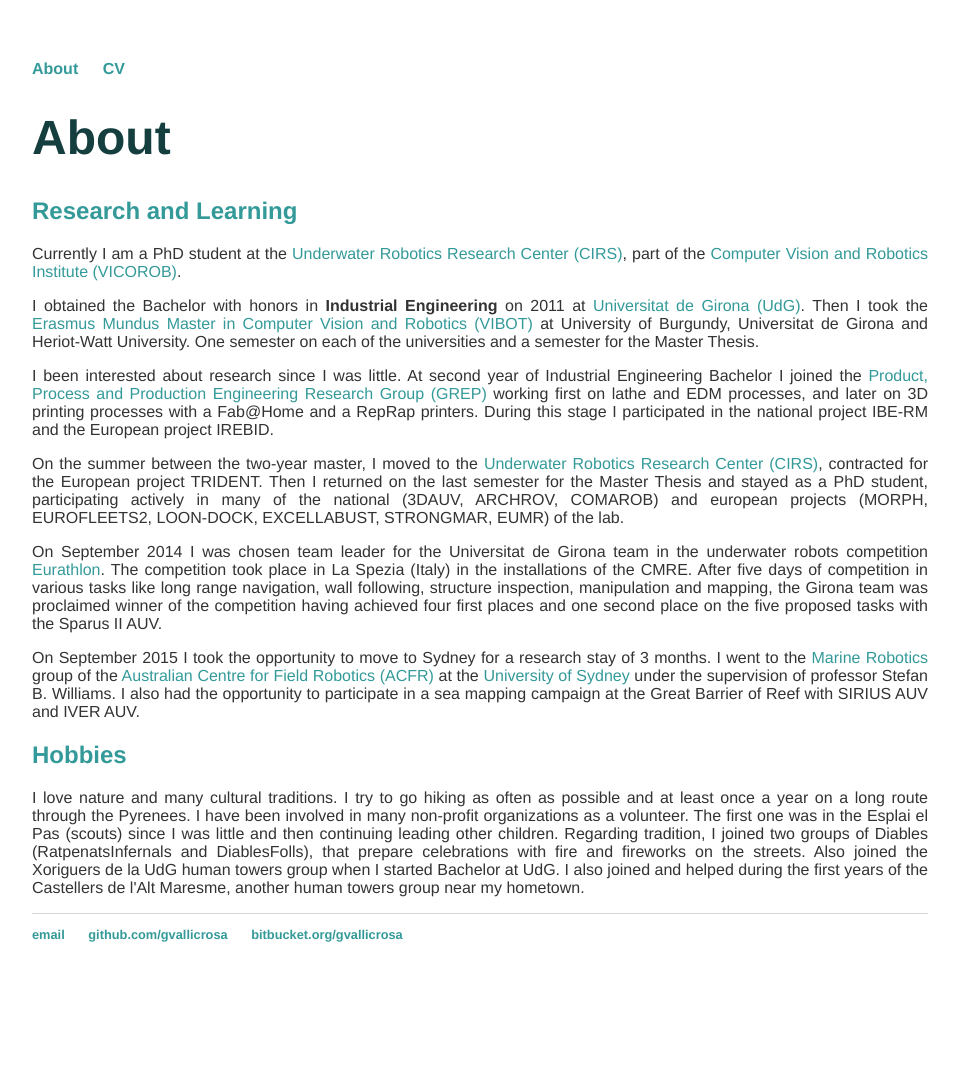
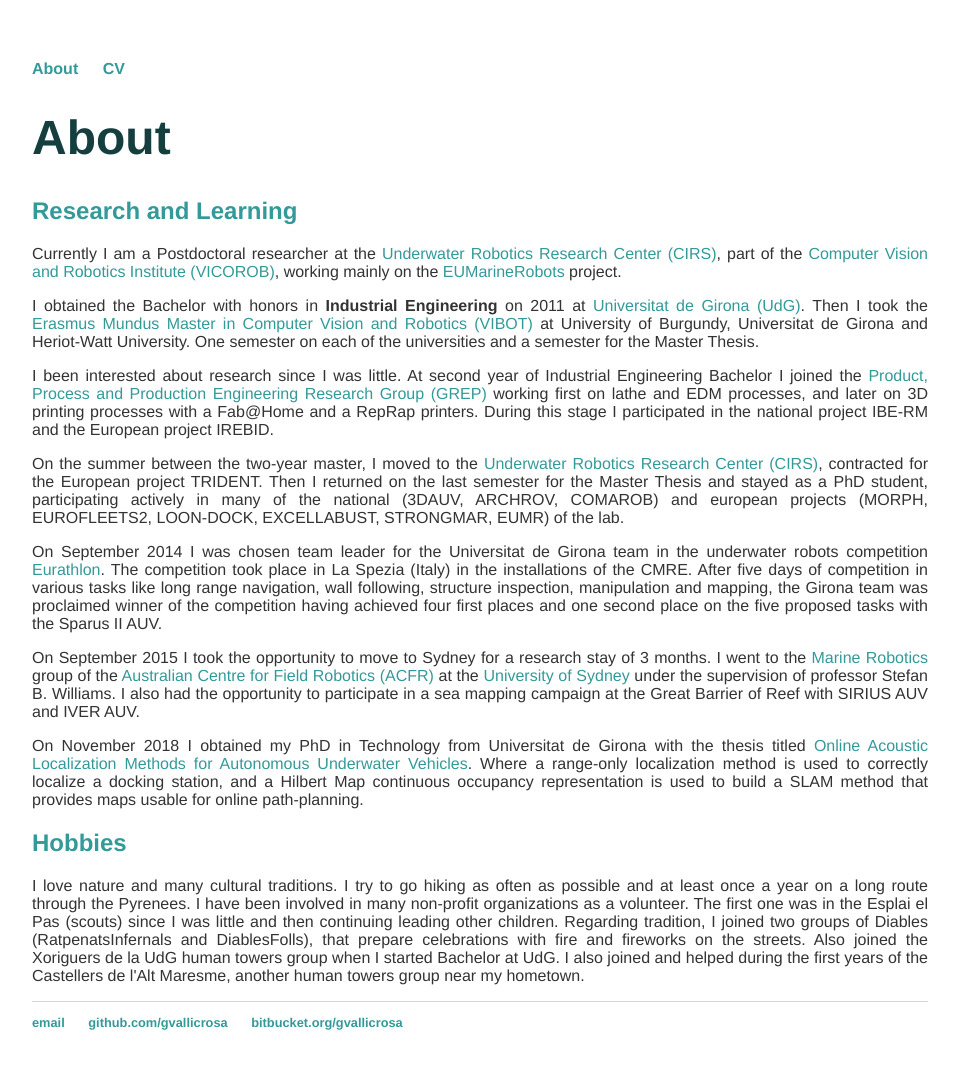
Before and after one commit to gvallicrosa/gvallicrosa.github.io, a Jekyll site: the page built from index.html, in a window 1280 px wide. Shown: the whole page, without its empty margins (160-1119 px from the left). Built offline with Jekyll 4.4.1, drawn with Linux system fonts in a browser that asks for light colours; before the commit the page ends 1002 px from its top, so only the background shows below that.

Commit message:
added thesis info and link

```diff
--- a/cv/index.html
+++ b/cv/index.html
@@ -47,9 +47,11 @@ Download a bibtex with all my references.
 <ul>
   <li>
     <em>PhD Thesis</em><br>
-    <strong>Online Acoustic Localization Methods for Autonomous Underwater Vehicles</strong><br>
+    <strong>Online Acoustic Localization Methods for Autonomous Underwater Vehicles</strong>
+    <a href="http://hdl.handle.net/10803/664427" target="_blank"><img src="../icons/link.svg" width="16em" height="16em"></a>
+    <br>
     PhD in Technology, Universitat de Girona (UdG)<br>
-    Expected October 2018
+    November 2018
   </li>
   <li>
     <em>Master Thesis</em><br>
--- a/index.html
+++ b/index.html
@@ -8,10 +8,11 @@ title: About Me
 
   <h2>Research and Learning</h2>
 
-  <p>Currently I am a PhD student at the
+  <p>Currently I am a Postdoctoral researcher at the
     <a href="http://cirs.udg.edu/">Underwater Robotics Research Center (CIRS)</a>,
     part of the
-    <a href="http://vicorob.udg.edu/">Computer Vision and Robotics Institute (VICOROB)</a>.
+    <a href="http://vicorob.udg.edu/">Computer Vision and Robotics Institute (VICOROB)</a>,
+    working mainly on the <a href="https://www.eumarinerobots.eu/">EUMarineRobots</a> project.
   </p>
 
   <p>
@@ -51,6 +52,14 @@ title: About Me
     <a href="http://sydney.edu.au/">University of Sydney</a> under the supervision of professor Stefan B. Williams. I also had the opportunity to participate in a sea mapping campaign at the Great Barrier of Reef with SIRIUS AUV and IVER AUV.
   </p>
 
+  <p>
+    On November 2018 I obtained my PhD in Technology from Universitat de Girona with the thesis titled
+    <a href="http://hdl.handle.net/10803/664427">Online Acoustic Localization Methods for Autonomous Underwater Vehicles</a>.
+    Where a range-only localization method is used to correctly localize a docking station,
+    and a Hilbert Map continuous occupancy representation is used to build a SLAM method that provides maps
+    usable for online path-planning.
+  </p>
+
   <h2>Hobbies</h2>
 
   <p>
```
